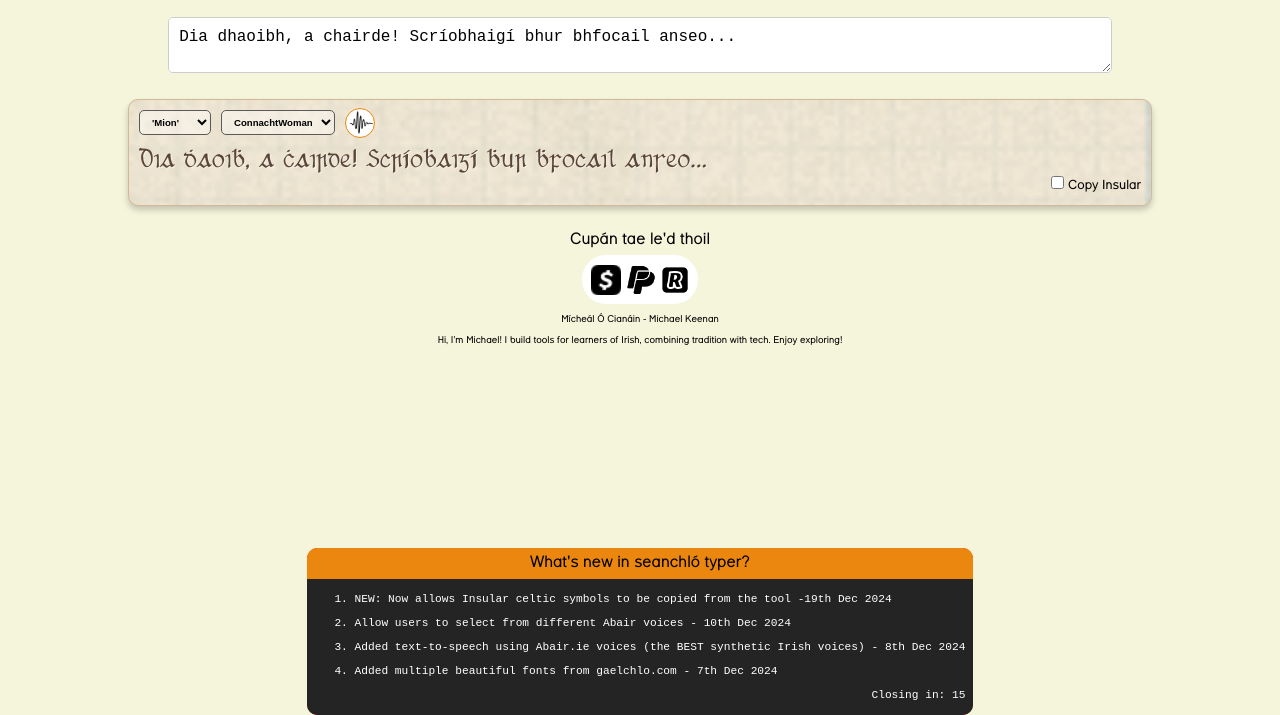
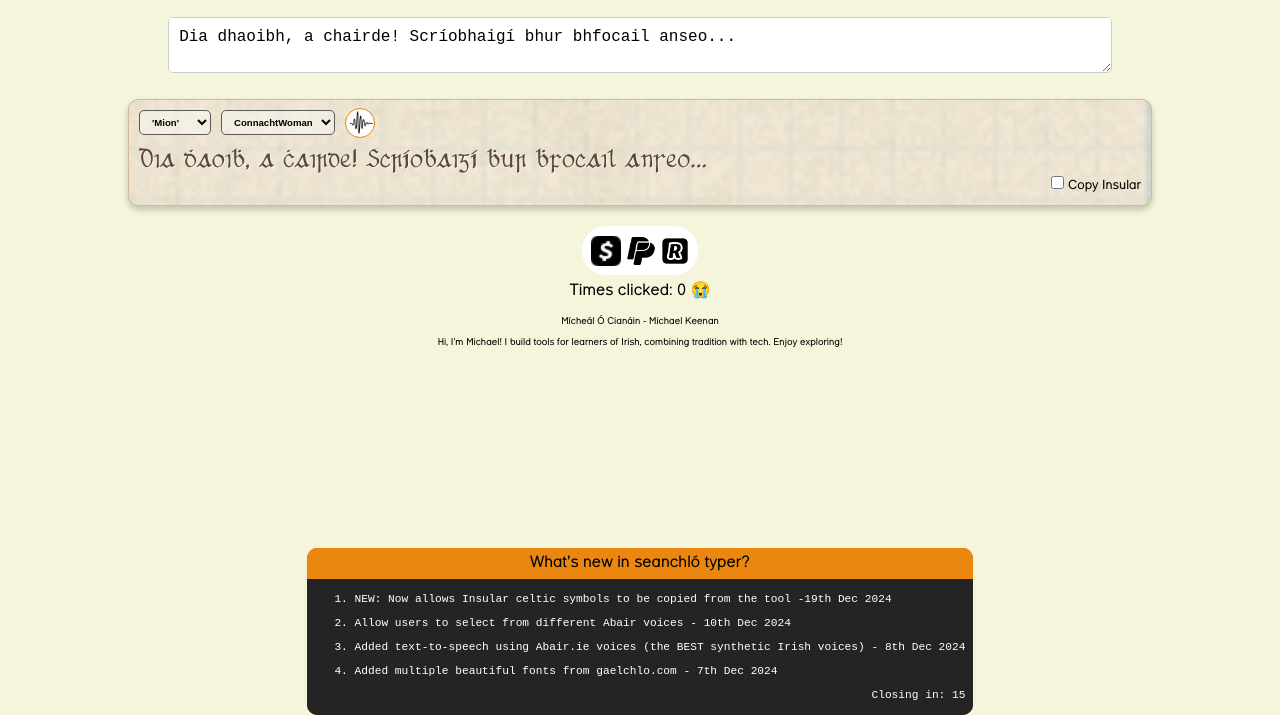
Before and after one commit to mkeenan-kdb/seanchlo, a plain HTML site: page index.html in a window 1280 px wide. Shown: the part 85-800 px from the top of the page. Drawn offline with Linux system fonts and the light colour scheme.

Commit message:
crying face

```diff
--- a/index.html
+++ b/index.html
@@ -94,12 +94,12 @@
         </label>
       </div>
     </div>
-    <p style="text-align:center;margin:5px">Cupán tae le'd thoil</p>
     <div class="buy-me">
       <span id="cashApp" onClick="window.open('https://cash.app/$biddlyBick')" target="_newtab"></span>
       <span id="payPal" onClick="window.open('https://www.paypal.com/paypalme/KeenanUncleMick')" target="_newtab"></span>
       <span id="revolut" onClick="window.open('https://revolut.me/michaejkn0')" target="_newtab"></span>
     </div>
+    <p style="text-align:center;margin:5px">Times clicked: 0 😭</p>
     <p style="text-align:center;margin:10px;font-size: 0.6rem;">Mícheál Ó Cianáin - Michael Keenan</p>
     <p style="text-align:center;font-size: 0.6rem;">Hi, I’m Michael! I build tools for learners of Irish, combining tradition with tech. Enjoy exploring!</p>
     <div id="popUp">
```
